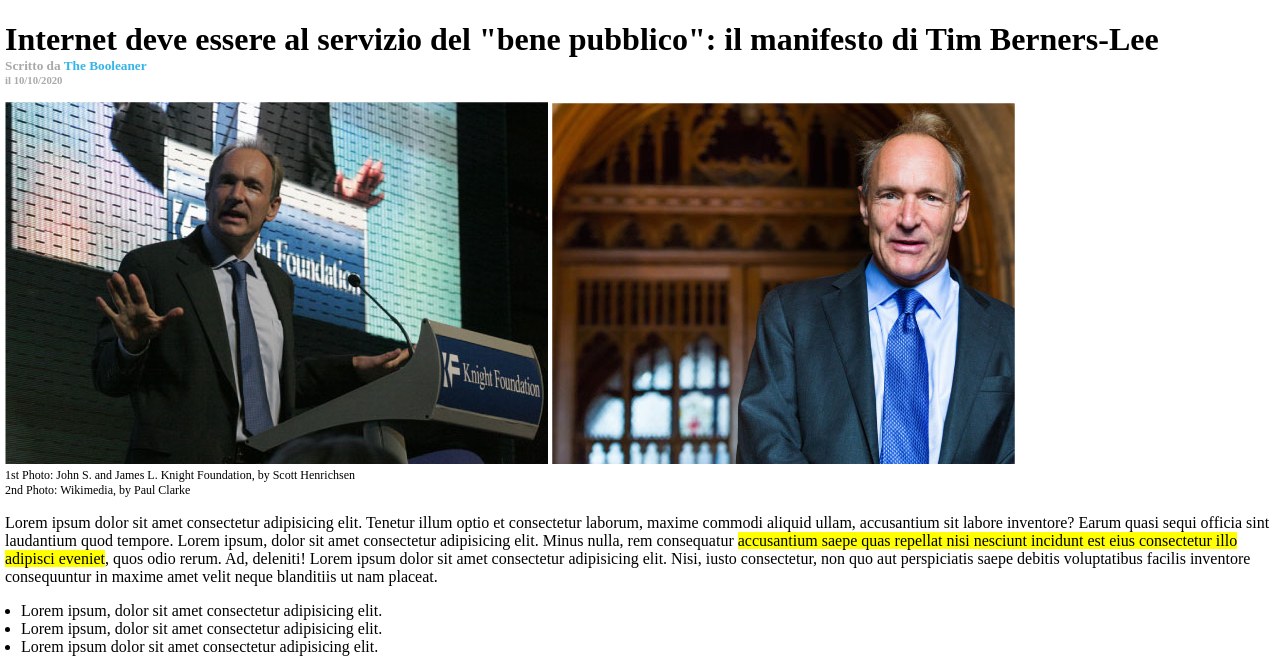
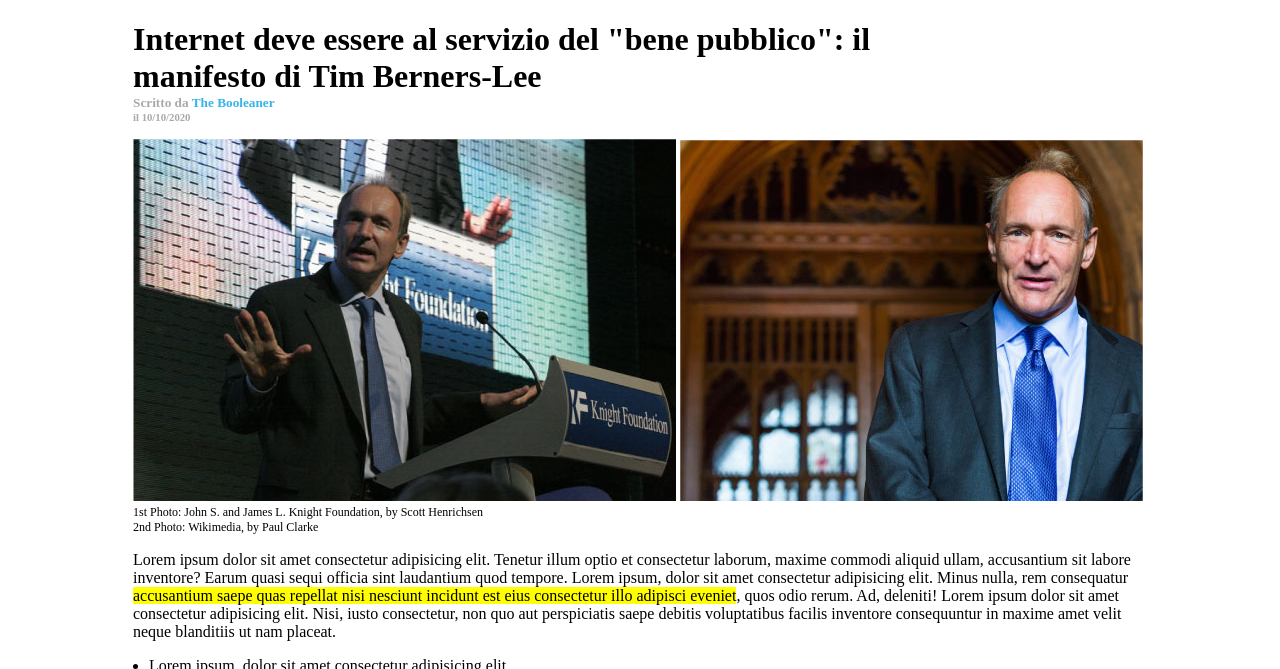
Before and after one commit to IsabellaCazzamali/html-css-booleaner, a plain HTML site: page index.html in a window 1280 px wide. Shown: the part 67-736 px from the top of the page. Drawn offline with Linux system fonts and the light colour scheme.

Commit message:
Add bonus style

```diff
--- a/css/style.css
+++ b/css/style.css
@@ -28,6 +28,7 @@
 
 h1{
     font-size: 2rem;
+    width: 80%;
 }
 
 .pt_1{
--- /dev/null
+++ b/css/style_bonus.css
@@ -0,0 +1,4 @@
+main{
+    width: 80%;
+    margin: auto;
+}
--- a/index.html
+++ b/index.html
@@ -6,6 +6,7 @@
     <title>The Booleaner</title>
 
     <link rel="stylesheet" href="./css/style.css">
+    <link rel="stylesheet" href="./css/style_bonus.css">
 
 </head>
 <body>
```
